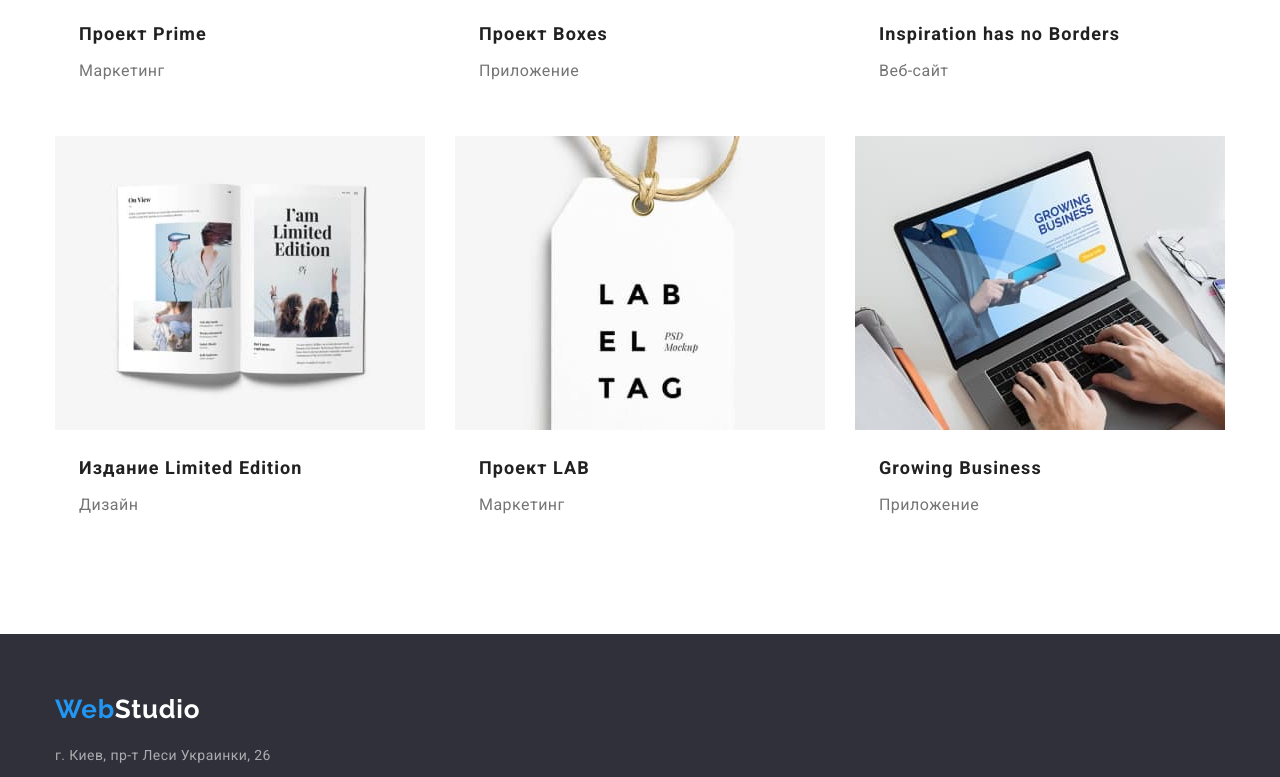
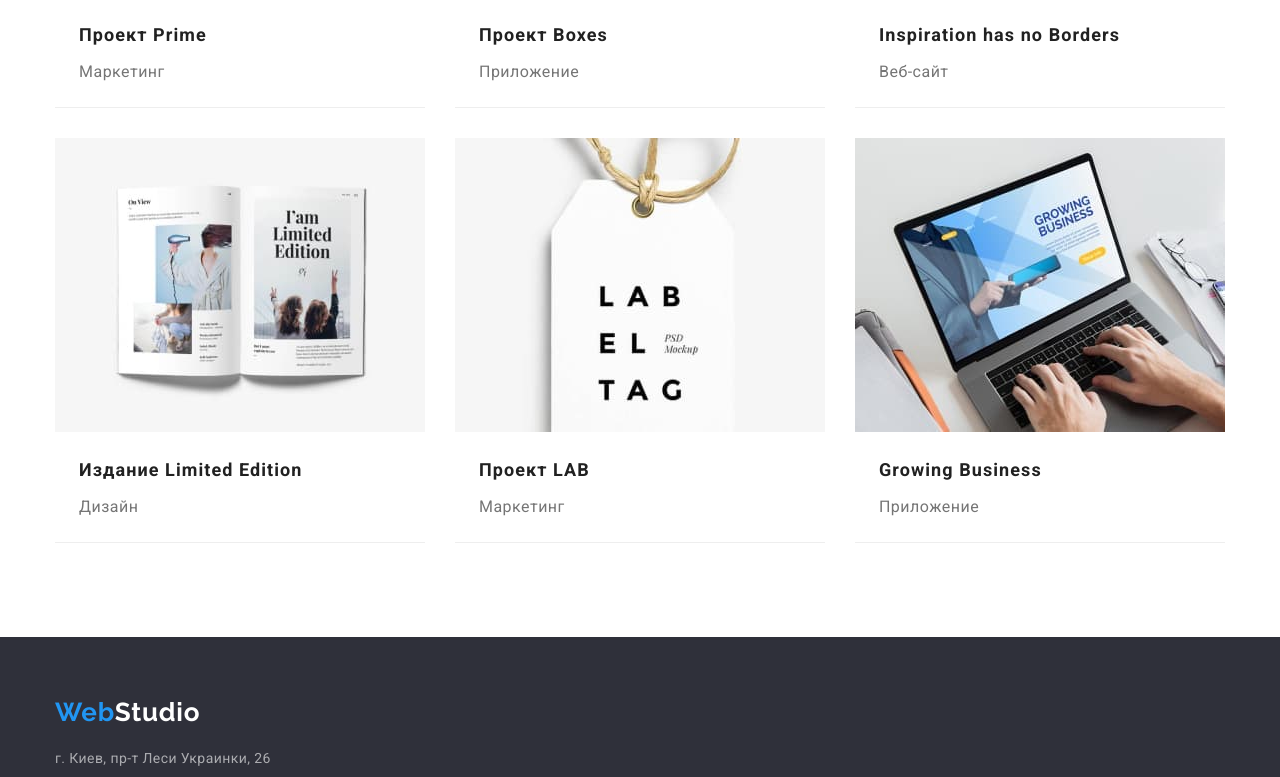
Before and after one commit to Yevhen-Humeniuk/goit-markup-hw-03, a plain HTML site: page portfolio.html in a window 1280 px wide. Shown: the part 995-1772 px from the top of the page. Drawn offline with nearby package versions, Linux system fonts and the light colour scheme.

Commit message:
final-fix

```diff
--- a/css/styles.css
+++ b/css/styles.css
@@ -346,7 +346,8 @@ margin-bottom: 30px;
 .projects-item {
   margin-top: 30px;
   margin-left: 30px;
-flex-basis: calc(100% / 3 - 30px);
+  flex-basis: calc(100% / 3 - 30px);
+  border-bottom: 1px solid #EEEEEE
 }
 .image {
   display: block;
```
